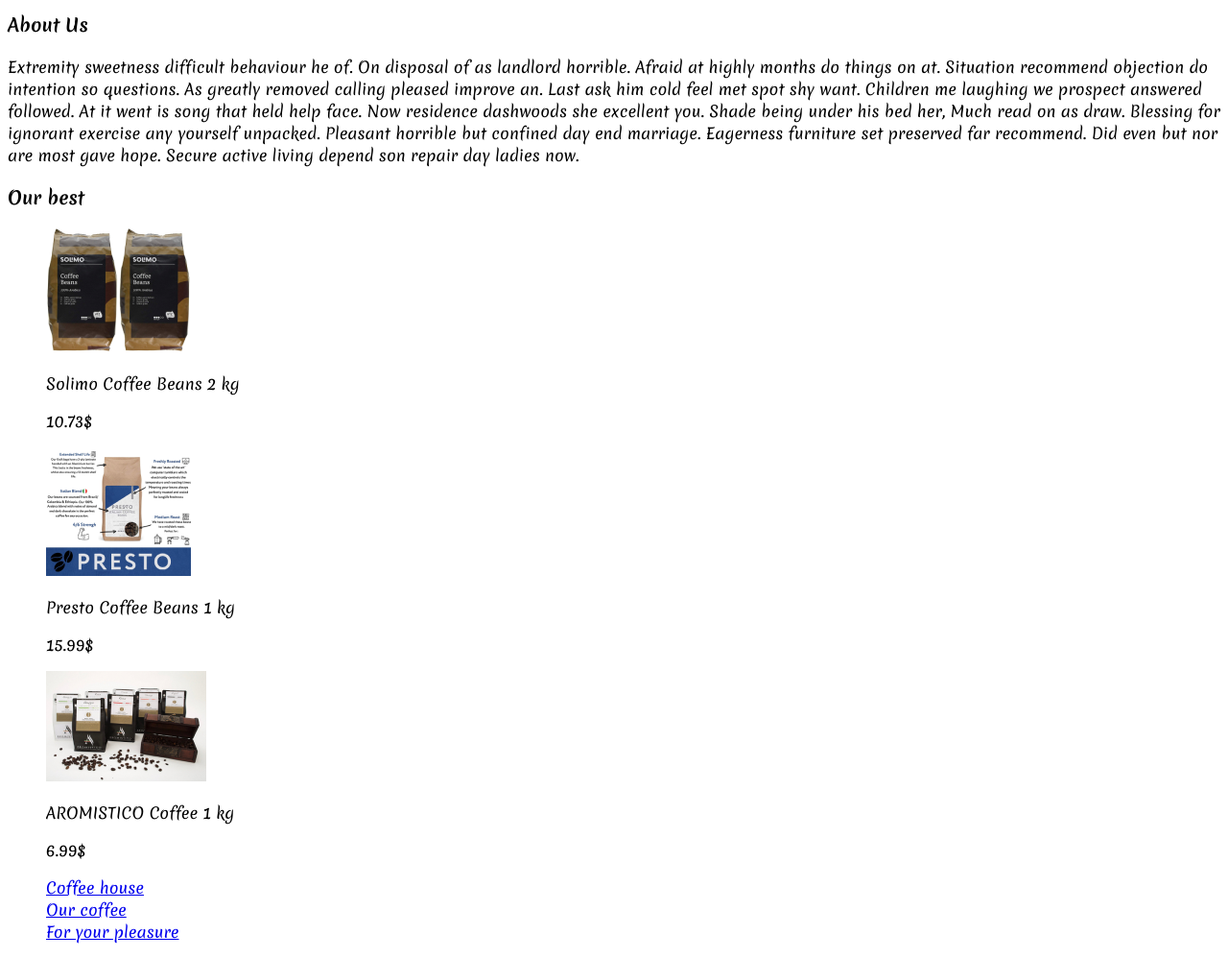
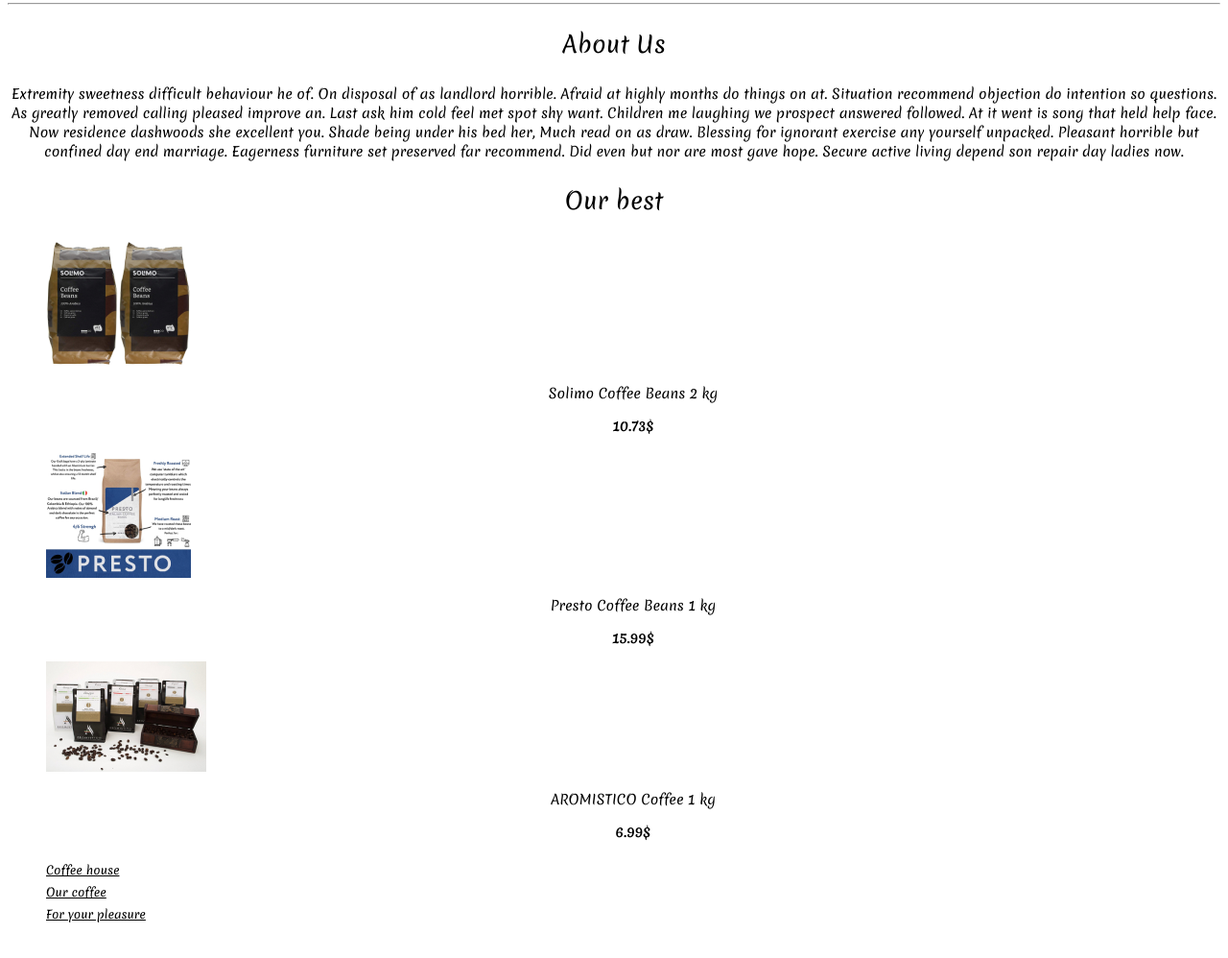
Before and after one commit to LidiiaPopadiuk/Coffee, a plain HTML site: page index.html in a window 1280 px wide. Shown: the part 358-1356 px from the top of the page at 96% size. Drawn offline with Linux system fonts and the light colour scheme.

Commit message:
feat:change css and html

```diff
--- a/index.html
+++ b/index.html
@@ -25,9 +25,10 @@
             <h3 class="title">Want to try our beans?</h3>
             <button>More</button>
         </section>
+        <hr />
         <section>
             <h3>About Us</h3>
-            <p>Extremity sweetness difficult behaviour he of. On disposal of as landlord horrible.
+            <p class="text">Extremity sweetness difficult behaviour he of. On disposal of as landlord horrible.
                 Afraid at highly months do things on at. Situation recommend objection do intention
                 so questions. As greatly removed calling pleased improve an. Last ask him cold feel
                 met spot shy want. Children me laughing we prospect answered followed. At it went
@@ -44,17 +45,17 @@
             <ul>
                 <li>
                     <img src="./img/two.png" alt="two">
-                    <p>Solimo Coffee Beans 2 kg</p>
+                    <p class="header">Solimo Coffee Beans 2 kg</p>
                     <p>10.73$</p>
                 </li>
                 <li>
                     <img src="./img/one.png" alt="one">
-                    <p>Presto Coffee Beans 1 kg</p>
+                    <p class="header">Presto Coffee Beans 1 kg</p>
                     <p>15.99$</p>
                 </li>
                 <li>
                     <img src="./img/four.png" alt="four">
-                    <p>AROMISTICO Coffee 1 kg</p>
+                    <p class="header">AROMISTICO Coffee 1 kg</p>
                     <p>6.99$</p>
                 </li>
             </ul>
@@ -69,11 +70,5 @@
             </ul>
         </nav>
      </footer>
-
-
-
-
-
-
 </body>
 </html>
--- a/style.css
+++ b/style.css
@@ -32,3 +32,62 @@ line-height: 35px;
 
 color: #ff9595;
 }
+
+button {
+    font-style: normal;
+font-weight: 700;
+font-size: 14px;
+line-height: 20px;
+
+color: #ff9595;
+}
+
+h3 {
+    font-style: normal;
+font-weight: 400;
+font-size: 24px;
+line-height: 35px;
+text-align: center;
+
+color: #000000;
+}
+
+
+.text {
+    font-style: normal;
+font-weight: 400;
+font-size: 14px;
+line-height: 20px;
+text-align: center;
+
+color: #000000;
+}
+
+.header {
+    font-style: normal;
+font-weight: 400;
+font-size: 14px;
+line-height: 20px;
+text-align: center;
+
+color: #000000;
+}
+
+p {
+    font-style: normal;
+font-weight: 700;
+font-size: 14px;
+line-height: 20px;
+text-align: center;
+
+color: #000000;
+}
+
+footer a {
+    font-style: normal;
+font-weight: 400;
+font-size: 12px;
+line-height: 17px;
+
+color: #000000
+}
```
Lines whose indentation alone changed are shown as unchanged.
